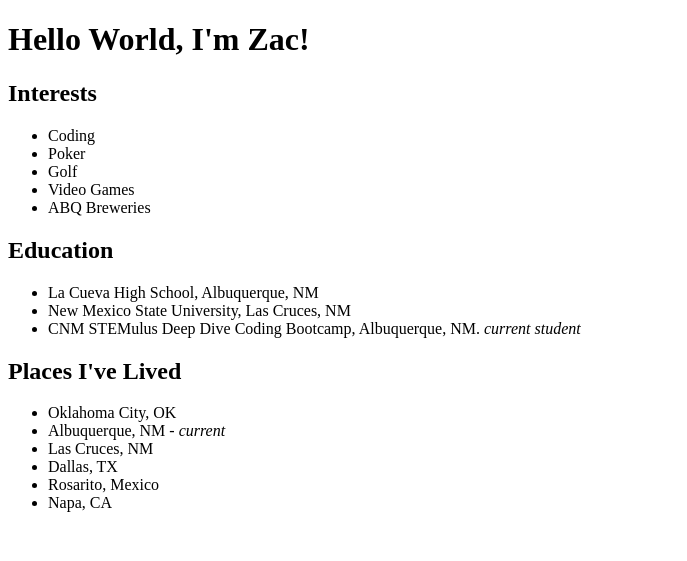
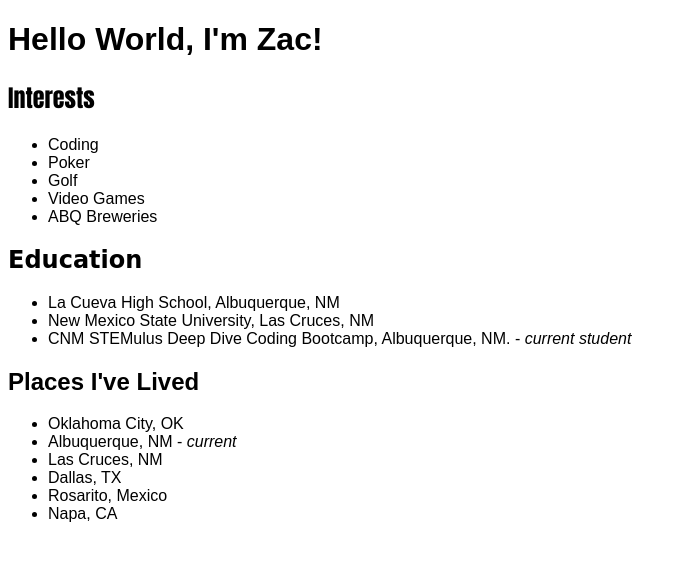
Before and after one commit to zlaudick/about-me, a PHP site: page / in a window 1280 px wide. Shown: the top 561 px of the page, without its empty margins (0-687 px from the left). Run offline with PHP 8.4, Linux system fonts and the light colour scheme.

Commit message:
added favicon seven-two and edited font styles

```diff
--- a/index.php
+++ b/index.php
@@ -2,18 +2,21 @@
 <html lang="en">
 	<head>
 		<meta charset="utf-8" />
+
+		<!--Favicon-->
+		<link type="image/ico" href="images/seven-two.jpeg" rel="shortcut icon" />
 		<title>Zac Laudick</title>
 	</head>
 	<body>
 		<header>
-			<h1>Hello World, I'm Zac!</h1>
+			<h1 style="font-family:Arial">Hello World, I'm Zac!</h1>
 		</header>
 
 		<!-- Main content here -->
 		<main>
 			<!-- List of Interests -->
-			<h2>Interests</h2>
-			<ul>
+			<h2 style="font-family:Impact">Interests</h2>
+			<ul style="font-family:Arial">
 				<li>Coding</li>
 				<li>Poker</li>
 				<li>Golf</li>
@@ -22,16 +25,16 @@
 			</ul>
 
 			<!-- List of Education -->
-			<h2>Education</h2>
-			<ul>
+			<h2 style="font-family:cursive">Education</h2>
+			<ul style="font-family:Arial">
 				<li>La Cueva High School, Albuquerque, NM</li>
 				<li>New Mexico State University, Las Cruces, NM</li>
-				<li>CNM STEMulus Deep Dive Coding Bootcamp, Albuquerque, NM. <em>current student</em></li>
+				<li>CNM STEMulus Deep Dive Coding Bootcamp, Albuquerque, NM. - <em>current student</em></li>
 			</ul>
 
 			<!-- List of places i've lived -->
-			<h2>Places I've Lived</h2>
-			<ul>
+			<h2 style="font-family:fantasy">Places I've Lived</h2>
+			<ul style="font-family:Arial">
 				<li>Oklahoma City, OK</li>
 				<li>Albuquerque, NM - <em>current</em></li>
 				<li>Las Cruces, NM</li>
```
Also changed, not shown: images/seven-two.jpeg (added).
